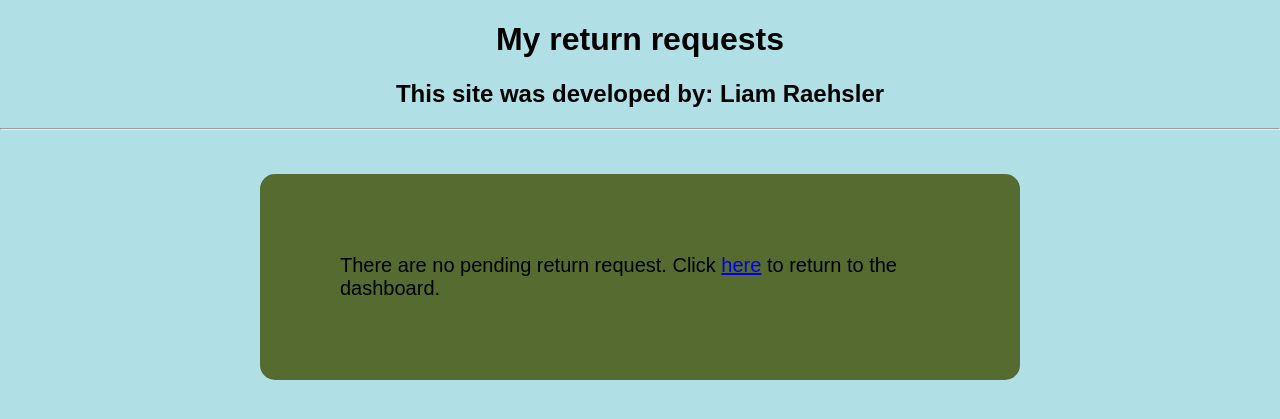
After one commit to ldr5145/Online-Bookstore, a Flask app: page /index/manager_dashboard/return_requests in a window 1280 px wide. The commit adds this page. Shown: the top 419 px of the page. Run offline with Flask 2, Linux system fonts and the light colour scheme; the visitor is signed in with stand-in values (Sample User, id 1); data that the repository does not hold is empty.

Commit message:
Managers can approve or deny return requests and customers will see the status update.

```diff
--- a/init_db.py
+++ b/init_db.py
@@ -9,3 +9,6 @@ data_list = data_manage.format_csv('books.csv')
 author_dict, book_list = data_manage.extract_authors(data_list)
 
 dbops.populate_tables(book_list, author_dict, 'books.csv')
+
+"""The next section is used to create some mock data that can be used for demoing. Comment out if you want to
+insert data fully using the user interface."""
--- a/main.py
+++ b/main.py
@@ -189,6 +189,20 @@ def customer_stats():
         elif 'cancel' in request.form:
             return redirect(url_for('manager'))
     return render_template("customer_stats.html", developer='Liam Raehsler', posts=posts)
+
+@app.route("/index/manager_dashboard/return_requests", methods=["POST", "GET"])
+def manage_return_requests():
+    if 'username' not in session:
+        return redirect(url_for('login'))
+    if 'admin' not in session or not session['admin']:
+        return redirect(url_for('welcome_page'))
+    if request.method=="POST":
+        if 'approve' in request.form:
+            db_ops.update_request_status(request.form['requestID'], request.form['ISBN'], request.form['quantity'], 1)
+        else:
+            db_ops.update_request_status(request.form['requestID'], request.form['ISBN'], request.form['quantity'], 0)
+    posts = db_ops.get_pending_requests()
+    return render_template("request_view.html", developer='Liam Raehsler', posts=posts)
 
 @app.route("/index/manager_dashboard/remove_user", methods=["POST", "GET"])
 def remove_customer():
@@ -439,10 +453,17 @@ def return_request():
     if 'username' not in session:
         return redirect(url_for('login'))
     if request.method == "POST":
-        print(request.form)
         db_ops.request_return(request.form['orderID'], str(request.form['ISBN']), request.form['quantity'])
+        return redirect(url_for('my_requests'))
     posts = db_ops.get_user_orders(session['username'])
     return render_template("return_request.html", developer='Liam Raehsler', posts=posts)
+
+@app.route("/index/return_request/my_requests", methods=["POST", "GET"])
+def my_requests():
+    if 'username' not in session:
+        return redirect(url_for('login'))
+    posts = db_ops.get_return_requests(session['username'])
+    return render_template("my_requests.html", developer='Liam Raehsler', posts=posts)
 
 @app.route("/index/customer_archives", methods=["GET","POST"])
 def customer_search():
--- a/templates/manager_dashboard.html
+++ b/templates/manager_dashboard.html
@@ -20,6 +20,7 @@
             <li><a href="/index/manager_dashboard/restock">Order a shipment of books into inventory</a></li>
             <li><a href="/index/manager_dashboard/book_statistics">Review book sale statistics</a></li>
             <li><a href="/index/manager_dashboard/customer_statistics">Review customer statistics</a></li>
+            <li><a href="/index/manager_dashboard/return_requests">Manage pending return requests</a></li>
             <li><a href="/index/manager_dashboard/remove_user">Remove customers/managers</a></li>
             <li><a href="/logout">Logout</a></li>
         </ul>
--- /dev/null
+++ b/templates/request_view.html
@@ -0,0 +1,54 @@
+{% extends "base.html" %}
+{% block form_name %}main_form{% endblock %}
+{% block style %}
+{{ super() }}
+a:hover{
+    color:White;
+}
+.button{
+    width: 100px;
+    height: 30px;
+    border: none;
+    padding-left: 7px;
+    color: blue;
+}
+{% endblock %}
+{% block title %}Return Requests{% endblock %}
+{% block head_title %}My return requests{% endblock %}
+{% block dev_id %}{{ super() }}{% endblock %}
+{% block submit_form %}
+
+<div class="main_form" style="width:600px">
+    {% if posts.requestID|length > 0 %}
+        <h2 align="center"><u>My past requests:</u></h2>
+        {% for request_index in range(posts.requestID|length) %}
+        <div style="border:1px solid black; padding:10px;">
+            <form id="main_form" method="post">
+                <label><b>Request ID:</b> {{ posts.requestID[request_index] }}</label>
+                <input type="hidden" name="requestID" value="{{ posts.requestID[request_index] }}">
+                <br><br>
+                <label><b>ISBN:</b> {{ posts.ISBN[request_index] }}</label>
+                <input type="hidden" name="ISBN" value="{{ posts.ISBN[request_index] }}">
+                <br><br>
+                <label><b>Title:</b> {{ posts.title[request_index] }}</label>
+                <br><br>
+                <label><b>Amount to return:</b> {{ posts.quantity[request_index] }}</label>
+                <input type="hidden" name="quantity" value="{{ posts.quantity[request_index] }}">
+                <br><br>
+                <label><b>Date ordered: </b> {{ posts.orderDate[request_index] }}</label>
+                <br><br>
+                <label><b>Date of request:</b> {{ posts.requestDate[request_index] }}</label>
+                <br><br>
+                <input type="submit" class="button" name="approve" value="Approve">
+                &nbsp;
+                <input type="submit" class="button" name="deny" value="Deny">
+            </form>
+        </div>
+        <br>
+        {% endfor %}
+    {% else %}
+    <label>There are no pending return request. Click <a href="/index/manager_dashboard">here</a> to return to the
+    dashboard.</label>
+{% endif %}
+</div>
+{% endblock %}
--- a/templates/return_request.html
+++ b/templates/return_request.html
@@ -27,7 +27,7 @@
 {% block submit_form %}
 <div class="main_form" style="width:600px">
     <label>Select any of the books from your previous orders below and select a quantity to request a return.
-    Click <a href="#">here</a> to view your past return requests.</label>
+    Click <a href="/index/return_request/my_requests">here</a> to view your past return requests.</label>
     <br><br>
     <div id="orders_div">
         {% for order_number, details in posts.items() %}
```
Also changed, not shown: db_functionality.py (+90 -17 lines), templates/my_requests.html (added, +44 -0 lines).
